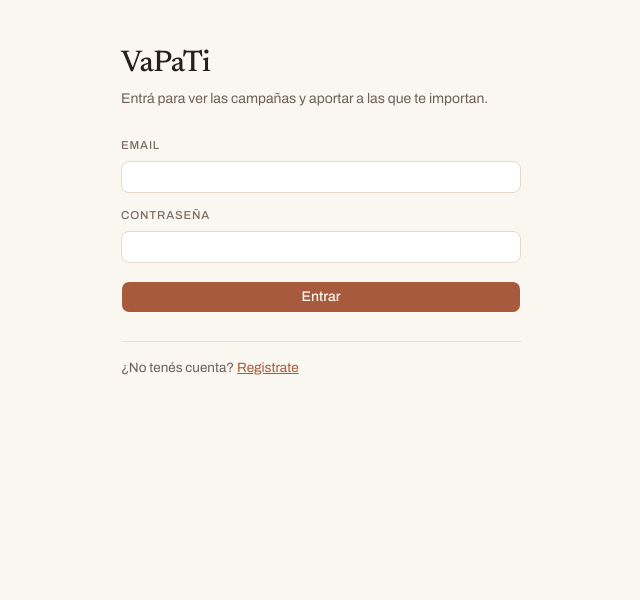
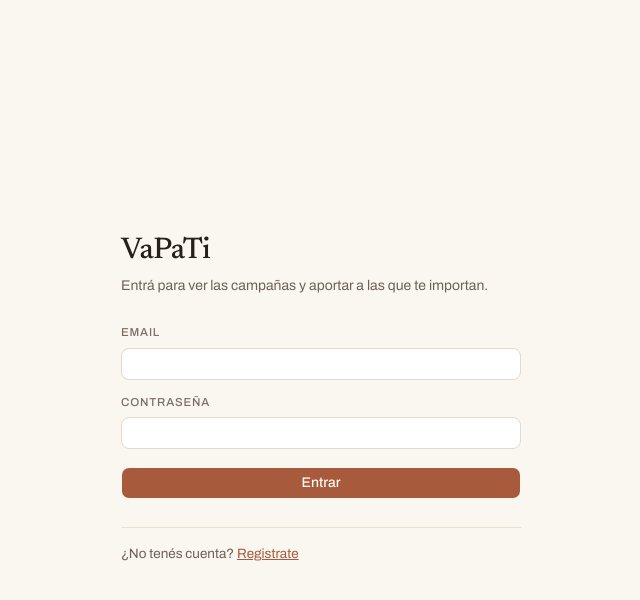
Before and after one commit to joseph517/vapati-front, a Next.js app: page /login in a window 1280 px wide. Shown: the top 600 px of the page, without its empty margins (319-959 px from the left). Built offline with nearby package versions, Linux system fonts and the light colour scheme; no server answers.

Commit message:
fix: adjust main container class for proper flex behavior on login page

```diff
--- a/src/presentation/pages/auth/login-page.tsx
+++ b/src/presentation/pages/auth/login-page.tsx
@@ -65,7 +65,7 @@ export function LoginPage() {
   }
 
   return (
-    <main className="flex min-h-full items-center justify-center px-6 py-12">
+    <main className="flex flex-1 items-center justify-center px-6 py-12">
       <div className="w-full max-w-[400px]">
         <h1 className="font-serif text-[30px] leading-[1.1] font-medium tracking-[-0.015em] text-foreground">
           VaPaTi
```
